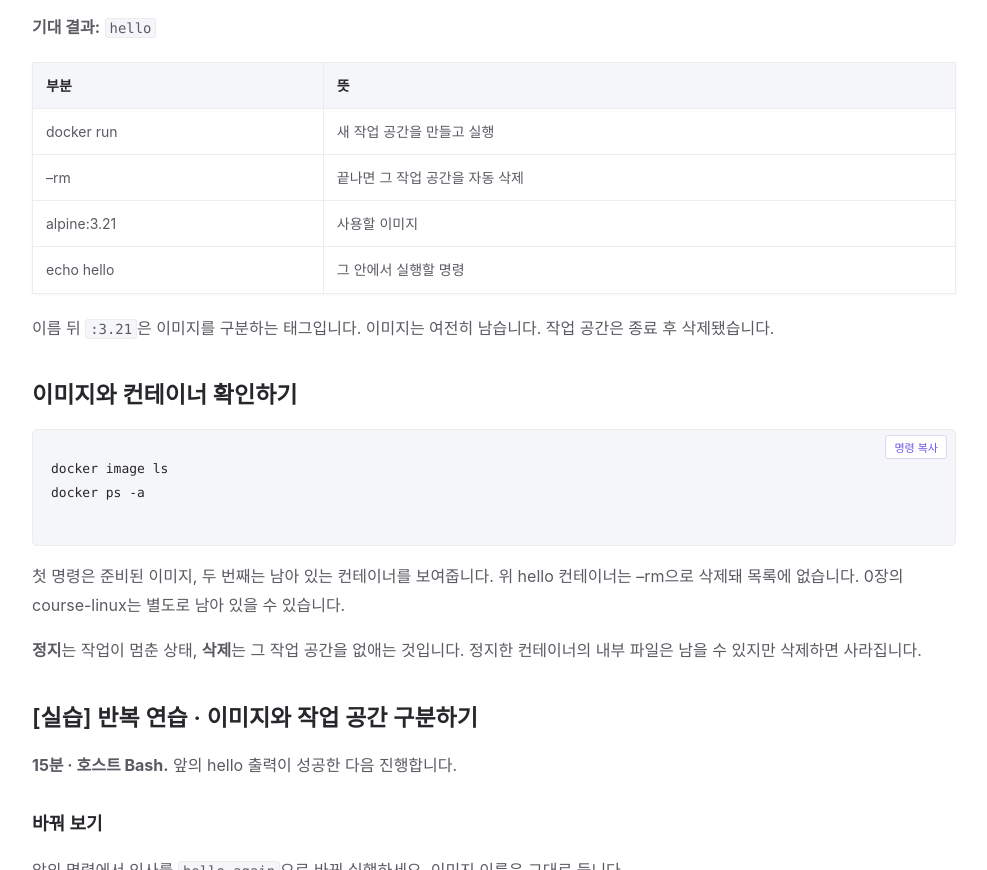
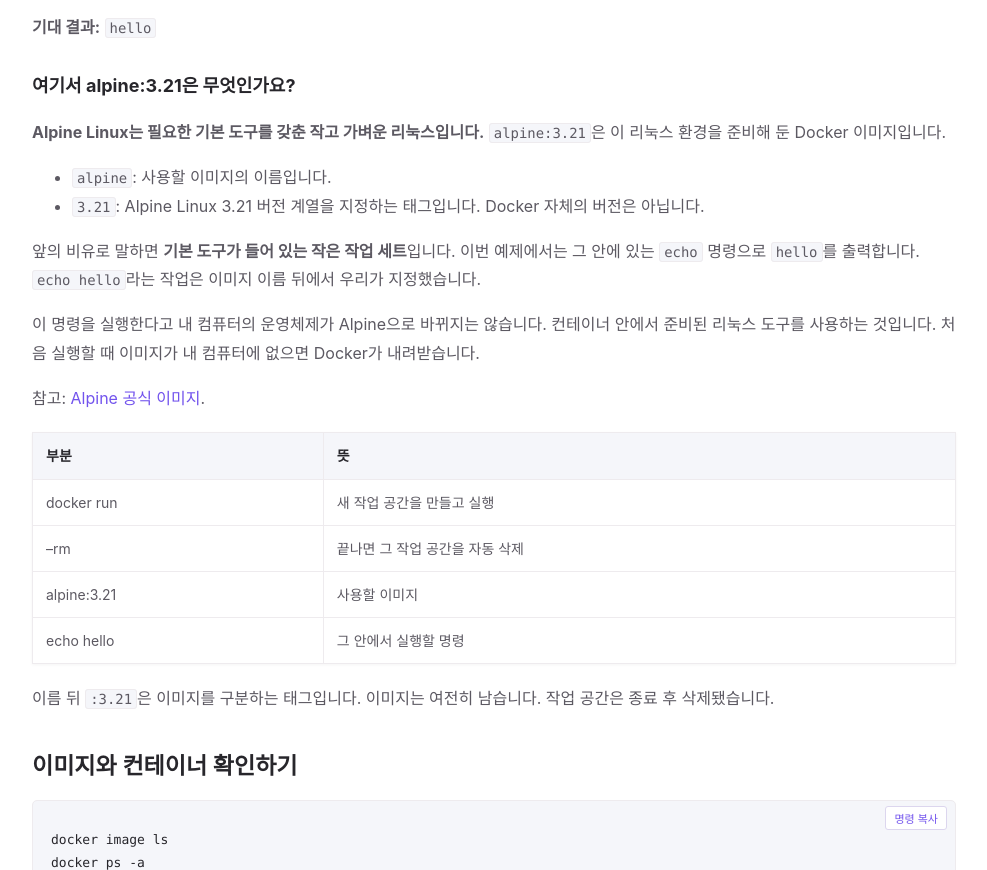
Before and after one commit to SeonDH/linux-server-docker, a plain HTML site: page docs/02-docker.html in a window 1280 px wide. Shown: the part 3113-3983 px from the top of the page, without its empty margins (266-1253 px from the left). Drawn offline with Linux system fonts and the light colour scheme.

Commit message:
Explain Alpine image below the first Docker example

```diff
--- a/docs/02-docker.html
+++ b/docs/02-docker.html
@@ -132,6 +132,20 @@
 </code></pre>
 <p><strong>기대 결과:</strong> <code>hello</code></p>
 
+<h3 id="alpine321-">여기서 alpine:3.21은 무엇인가요?</h3>
+<p><strong>Alpine Linux는 필요한 기본 도구를 갖춘 작고 가벼운 리눅스입니다.</strong> <code>alpine:3.21</code>은 이 리눅스 환경을 준비해 둔 Docker 이미지입니다.</p>
+
+<ul>
+  <li><code>alpine</code>: 사용할 이미지의 이름입니다.</li>
+  <li><code>3.21</code>: Alpine Linux 3.21 버전 계열을 지정하는 태그입니다. Docker 자체의 버전은 아닙니다.</li>
+</ul>
+
+<p>앞의 비유로 말하면 <strong>기본 도구가 들어 있는 작은 작업 세트</strong>입니다. 이번 예제에서는 그 안에 있는 <code>echo</code> 명령으로 <code>hello</code>를 출력합니다. <code>echo hello</code>라는 작업은 이미지 이름 뒤에서 우리가 지정했습니다.</p>
+
+<p>이 명령을 실행한다고 내 컴퓨터의 운영체제가 Alpine으로 바뀌지는 않습니다. 컨테이너 안에서 준비된 리눅스 도구를 사용하는 것입니다. 처음 실행할 때 이미지가 내 컴퓨터에 없으면 Docker가 내려받습니다.</p>
+
+<p>참고: <a href="https://hub.docker.com/_/alpine">Alpine 공식 이미지</a>.</p>
+
 <table>
   <thead>
     <tr>
```
Also changed, not shown: 1 other file.
